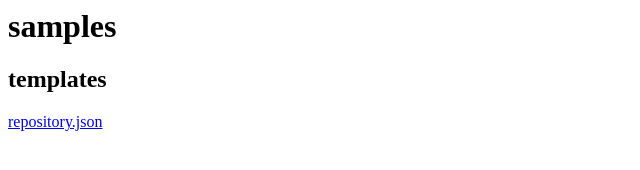
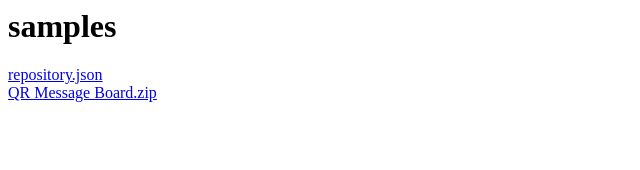
Before and after one commit to FrameOS/repo, a plain HTML site: page samples/index.html in a window 1280 px wide. Shown: the whole page, without its empty margins (0-640 px from the left). Drawn offline with Linux system fonts and the light colour scheme.

Commit message:
deploy: 6f0024a477d9199e83e9ff2a5df4ddce582488e1

```diff
--- a/samples/index.html
+++ b/samples/index.html
@@ -1,4 +1,4 @@
 <html><body><h1>samples</h1>
-<h2>templates</h2>
 <a href="repository.json">repository.json</a><br>
+<a href="./QR Message Board.zip">QR Message Board.zip</a><br>
 </body></html>
```
Also changed, not shown: 1 other file.
